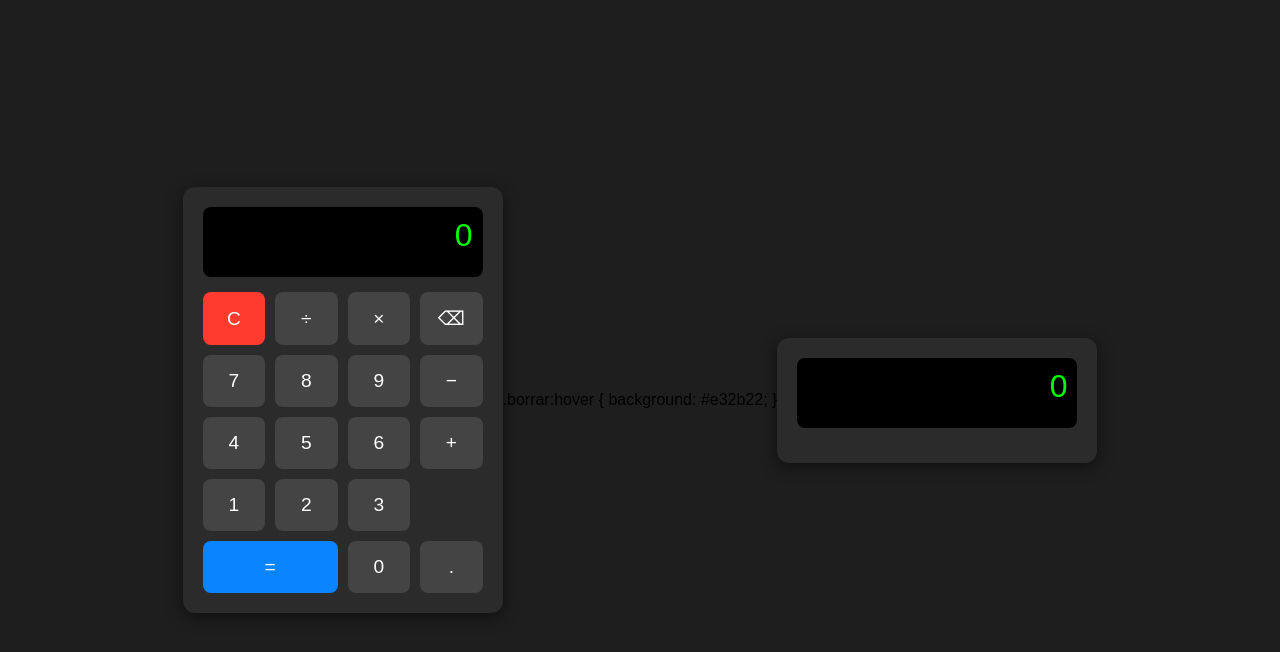
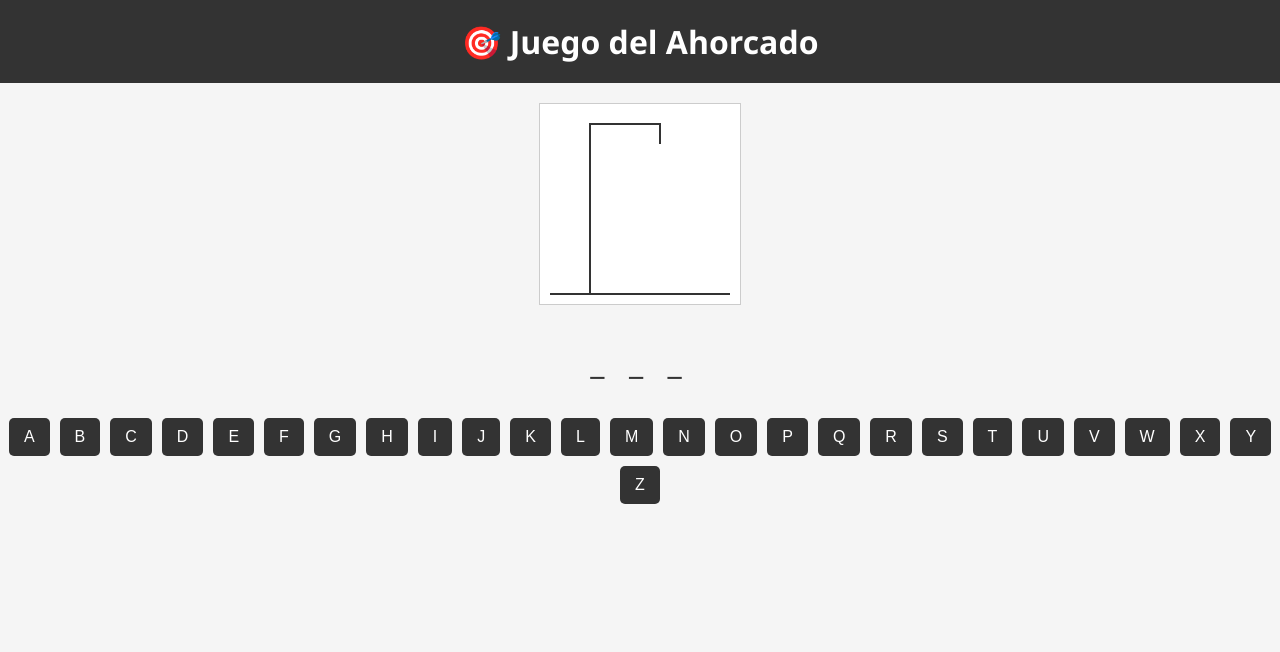
Before and after one commit to maurbc2001-afk/maurbc2001-afk.github.io, a plain HTML site: page index.html in a window 1280 px wide. Drawn offline with Linux system fonts and the light colour scheme.

Commit message:
Add files via upload

```diff
--- a/index.html
+++ b/index.html
@@ -1,231 +1,209 @@
 <!DOCTYPE html>
 <html lang="es">
 <head>
-  <meta charset="UTF-8" />
-  <meta name="viewport" content="width=device-width, initial-scale=1.0" />
-  <title>Calculadora</title>
-  <style>
-    * {
-      box-sizing: border-box;
-      font-family: Arial, sans-serif;
+<meta charset="UTF-8">
+<meta name="viewport" content="width=device-width, initial-scale=1.0">
+<title>Juego del Ahorcado</title>
+<style>
+    body {
+        font-family: 'Segoe UI', sans-serif;
+        background: #f5f5f5;
+        color: #333;
+        text-align: center;
+        margin: 0;
+        padding: 0;
     }
-
-    body {
-      background: #1e1e1e;
-      display: flex;
-      justify-content: center;
-      align-items: center;
-      height: 100vh;
-      margin: 0;
+    h1 {
+        background: #333;
+        color: #fff;
+        margin: 0;
+        padding: 20px;
     }
-
-    .calculadora {
-      background: #2b2b2b;
-      padding: 20px;
-      border-radius: 12px;
-      box-shadow: 0 4px 15px rgba(0,0,0,0.5);
-      width: 320px;
+    #palabra {
+        font-size: 2em;
+        letter-spacing: 8px;
+        margin: 30px 0;
     }
-
-    .pantalla {
-      width: 100%;
-      height: 70px;
-      background: #000;
-      color: #0f0;
-      text-align: right;
-      font-size: 2em;
-      padding: 10px;
-      border-radius: 8px;
-      margin-bottom: 15px;
-      overflow: hidden;
+    #letras {
+        margin-top: 20px;
     }
-
-    .botones {
-      display: grid;
-      grid-template-columns: repeat(4, 1fr);
-      gap: 10px;
+    button.letra {
+        margin: 5px;
+        padding: 10px 15px;
+        font-size: 16px;
+        border: none;
+        border-radius: 5px;
+        background: #333;
+        color: white;
+        cursor: pointer;
+        transition: background 0.3s;
     }
-
-    button {
-      background: #444;
-      border: none;
-      border-radius: 8px;
-      color: white;
-      font-size: 1.2em;
-      padding: 15px;
-      cursor: pointer;
-      transition: background 0.2s;
+    button.letra:disabled {
+        background: #bbb;
+        cursor: not-allowed;
     }
-
-    button:hover {
-      background: #666;
+    #mensaje {
+        font-size: 1.5em;
+        margin-top: 20px;
+        color: #333;
     }
-
-    .igual {
-      background: #0a84ff;
-      grid-column: span 2;
+    #reiniciar {
+        margin-top: 20px;
+        padding: 10px 20px;
+        font-size: 18px;
+        background: #008cba;
+        color: white;
+        border: none;
+        border-radius: 5px;
+        cursor: pointer;
     }
-
-    .igual:hover {
-      background: #0077e6;
+    canvas {
+        background: #fff;
+        margin-top: 20px;
+        border: 1px solid #ccc;
     }
-
-    .borrar {
-      background: #ff3b30;
-    }<!DOCTYPE html>
-<html lang="es">
-<head>
-  <meta charset="UTF-8" />
-  <meta name="viewport" content="width=device-width, initial-scale=1.0" />
-  <title>Calculadora</title>
-  <style>
-    * {
-      box-sizing: border-box;
-      font-family: Arial, sans-serif;
-    }
-
-    body {
-      background: #1e1e1e;
-      display: flex;
-      justify-content: center;
-      align-items: center;
-      height: 100vh;
-      margin: 0;
-    }
-
-    .calculadora {
-      background: #2b2b2b;
-      padding: 20px;
-      border-radius: 12px;
-      box-shadow: 0 4px 15px rgba(0,0,0,0.5);
-      width: 320px;
-    }
-
-    .pantalla {
-      width: 100%;
-      height: 70px;
-      background: #000;
-      color: #0f0;
-      text-align: right;
-      font-size: 2em;
-      padding: 10px;
-      border-radius: 8px;
-      margin-bottom: 15px;
-      overflow: hidden;
-    }
-
-    .botones {
-      display: grid;
-      grid-template-columns: repeat(4, 1fr);
-      gap: 10px;
-    }
-
-    button {
-      background: #444;
-      border: none;
-      border-radius: 8px;
-      color: white;
-      font-size: 1.2em;
-      padding: 15px;
-      cursor: pointer;
-      transition: background 0.2s;
-    }
-
-    button:hover {
-      background: #666;
-    }
-
-    .igual {
-      background: #0a84ff;
-      grid-column: span 2;
-    }
-
-    .igual:hover {
-      background: #0077e6;
-    }
-
-    .borrar {
-      background: #ff3b30;
-    }
-
-    .borrar:hover {
-      background: #e32b22;
-    }
-  </style>
+</style>
 </head>
 <body>
-  <div class="calculadora">
-    <div id="pantalla" class="pantalla">0</div>
-    <div class="botones">
-      <button class="borrar" onclick="borrar()">C</button>
-      <button onclick="agregar('/')">÷</button>
-      <button onclick="agregar('*')">×</button>
-      <button onclick="borrarUltimo()">⌫</button>
+<h1>🎯 Juego del Ahorcado</h1>
 
-      <button onclick="agregar('7')">7</button>
-      <button onclick="agregar('8')">8</button>
-      <button onclick="agregar('9')">9</button>
-      <button onclick="agregar('-')">−</button>
+<canvas id="ahorcado" width="200" height="200"></canvas>
+<div id="palabra"></div>
+<div id="letras"></div>
+<div id="mensaje"></div>
+<button id="reiniciar" style="display:none;">Jugar de nuevo</button>
 
-      <button onclick="agregar('4')">4</button>
-      <button onclick="agregar('5')">5</button>
-      <button onclick="agregar('6')">6</button>
-      <button onclick="agregar('+')">+</button>
+<script>
+const palabras = ["PROGRAMAR", "JAVASCRIPT", "AHORCADO", "HTML", "CSS", "NAVEGADOR", "COMPUTADORA"];
+let palabraSecreta = "";
+let letrasCorrectas = [];
+let errores = 0;
+const maxErrores = 6;
 
-      <button onclick="agregar('1')">1</button>
-      <button onclick="agregar('2')">2</button>
-      <button onclick="agregar('3')">3</button>
-      <button class="igual" onclick="calcular()">=</button>
+const palabraEl = document.getElementById("palabra");
+const letrasEl = document.getElementById("letras");
+const mensajeEl = document.getElementById("mensaje");
+const reiniciarBtn = document.getElementById("reiniciar");
+const canvas = document.getElementById("ahorcado");
+const ctx = canvas.getContext("2d");
 
-      <button onclick="agregar('0')">0</button>
-      <button onclick="agregar('.')">.</button>
-    </div>
-  </div>
+function iniciarJuego() {
+    palabraSecreta = palabras[Math.floor(Math.random() * palabras.length)];
+    letrasCorrectas = [];
+    errores = 0;
+    mensajeEl.textContent = "";
+    reiniciarBtn.style.display = "none";
+    dibujarAhorcado();
+    mostrarPalabra();
+    mostrarLetras();
+}
 
-  <script>
-    const pantalla = document.getElementById("pantalla");
-    let expresion = "";
+function mostrarPalabra() {
+    palabraEl.textContent = palabraSecreta.split("").map(letra =>
+        letrasCorrectas.includes(letra) ? letra : "_"
+    ).join(" ");
+}
 
-    function agregar(valor) {
-      if (pantalla.innerText === "0" && valor !== ".") {
-        expresion = "";
-      }
-      expresion += valor;
-      pantalla.innerText = expresion;
+function mostrarLetras() {
+    letrasEl.innerHTML = "";
+    for (let i = 65; i <= 90; i++) {
+        const letra = String.fromCharCode(i);
+        const btn = document.createElement("button");
+        btn.textContent = letra;
+        btn.classList.add("letra");
+        btn.addEventListener("click", () => manejarLetra(letra, btn));
+        letrasEl.appendChild(btn);
     }
+}
 
-    function borrar() {
-      expresion = "";
-      pantalla.innerText = "0";
+function manejarLetra(letra, boton) {
+    boton.disabled = true;
+    if (palabraSecreta.includes(letra)) {
+        letrasCorrectas.push(letra);
+        mostrarPalabra();
+        verificarVictoria();
+    } else {
+        errores++;
+        dibujarAhorcado();
+        verificarDerrota();
     }
+}
 
-    function borrarUltimo() {
-      expresion = expresion.slice(0, -1);
-      pantalla.innerText = expresion || "0";
+function verificarVictoria() {
+    if (palabraSecreta.split("").every(letra => letrasCorrectas.includes(letra))) {
+        mensajeEl.textContent = "🎉 ¡Ganaste! La palabra era " + palabraSecreta;
+        finalizarJuego();
     }
+}
 
-    function calcular() {
-      try {
-        const resultado = eval(expresion);
-        pantalla.innerText = resultado;
-        expresion = resultado.toString();
-      } catch {
-        pantalla.innerText = "Error";
-        expresion = "";
-      }
+function verificarDerrota() {
+    if (errores >= maxErrores) {
+        mensajeEl.textContent = "💀 Perdiste. La palabra era " + palabraSecreta;
+        finalizarJuego();
     }
-  </script>
+}
+
+function finalizarJuego() {
+    document.querySelectorAll(".letra").forEach(btn => btn.disabled = true);
+    reiniciarBtn.style.display = "inline-block";
+}
+
+reiniciarBtn.addEventListener("click", iniciarJuego);
+
+// Dibujo del ahorcado
+function dibujarAhorcado() {
+    ctx.clearRect(0, 0, canvas.width, canvas.height);
+    ctx.lineWidth = 2;
+    ctx.strokeStyle = "#333";
+
+    // Base
+    ctx.beginPath();
+    ctx.moveTo(10, 190);
+    ctx.lineTo(190, 190);
+    ctx.moveTo(50, 190);
+    ctx.lineTo(50, 20);
+    ctx.lineTo(120, 20);
+    ctx.lineTo(120, 40);
+    ctx.stroke();
+
+    if (errores > 0) { // cabeza
+        ctx.beginPath();
+        ctx.arc(120, 55, 15, 0, Math.PI * 2);
+        ctx.stroke();
+    }
+    if (errores > 1) { // cuerpo
+        ctx.beginPath();
+        ctx.moveTo(120, 70);
+        ctx.lineTo(120, 120);
+        ctx.stroke();
+    }
+    if (errores > 2) { // brazo izq
+        ctx.beginPath();
+        ctx.moveTo(120, 80);
+        ctx.lineTo(100, 100);
+        ctx.stroke();
+    }
+    if (errores > 3) { // brazo der
+        ctx.beginPath();
+        ctx.moveTo(120, 80);
+        ctx.lineTo(140, 100);
+        ctx.stroke();
+    }
+    if (errores > 4) { // pierna izq
+        ctx.beginPath();
+        ctx.moveTo(120, 120);
+        ctx.lineTo(100, 150);
+        ctx.stroke();
+    }
+    if (errores > 5) { // pierna der
+        ctx.beginPath();
+        ctx.moveTo(120, 120);
+        ctx.lineTo(140, 150);
+        ctx.stroke();
+    }
+}
+
+iniciarJuego();
+</script>
 </body>
 </html>
-
-
-    .borrar:hover {
-      background: #e32b22;
-    }
-  </style>
-</head>
-<body>
-  <div class="calculadora">
-    <div id="pantalla" class="pantalla">0</div>
-    <div class="botones">
-      <button class="borrar" o
```
